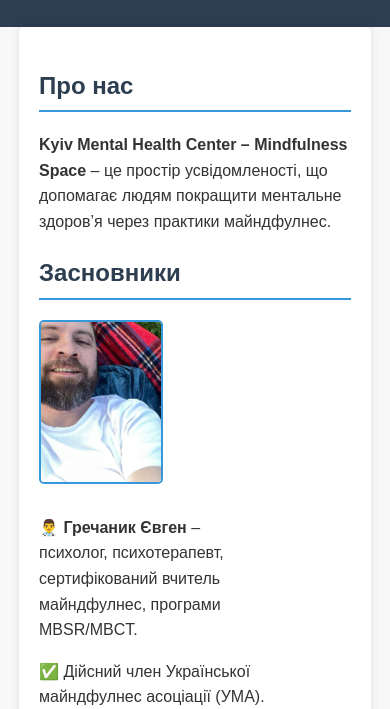
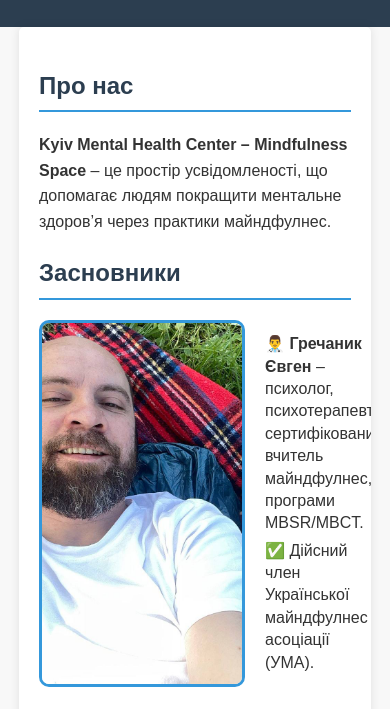
Before and after one commit to Mindfulness-Kyiv/mindfulness, a plain HTML site: page index.html in a window 390 px wide. Shown: the part 135-844 px from the top of the page. Drawn offline with Linux system fonts and the light colour scheme.

Commit message:
Update styles.css

```diff
--- a/styles.css
+++ b/styles.css
@@ -104,22 +104,27 @@ footer {
     }
 .founder {
     display: flex;
-    align-items: center; /* Вирівнює фото і текст по центру */
-    gap: 15px; /* Відстань між фото і текстом */
-    margin-bottom: 20px;
-    flex-wrap: wrap; /* Запобігає спотворенню на мобільних */
+    align-items: center;
+    gap: 20px; /* Відстань між фото та текстом */
+    margin-bottom: 30px;
 }
 
 .founder img {
-    width: 120px; /* Менший розмір фото */
-    height: 160px;
-    object-fit: cover; /* Обрізає фото для гарного вигляду */
-    border-radius: 5px;
-    border: 2px solid #3498db;
+    width: 200px; /* Трохи зменшуємо розмір фото */
+    height: auto;
+    border-radius: 10px;
+    border: 3px solid #3498db;
 }
 
 .founder-text {
-    max-width: 75%; /* Запобігає занадто довгим рядкам тексту */
+    max-width: 60%; /* Щоб текст не розтягувався занадто широко */
+    font-size: 14px; /* Зменшуємо шрифт тексту */
+    line-height: 1.4; /* Робимо текст компактнішим */
+}
+
+.founder-text p {
+    margin: 5px 0;
+}тексту */
 }
     тексту */
 }
```
